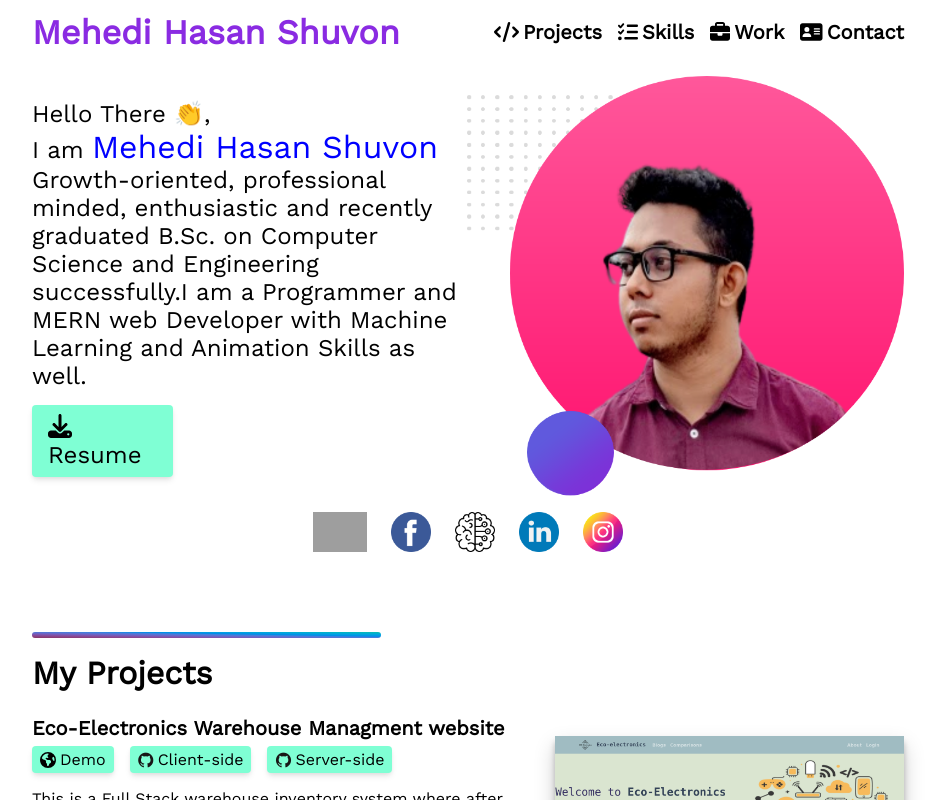
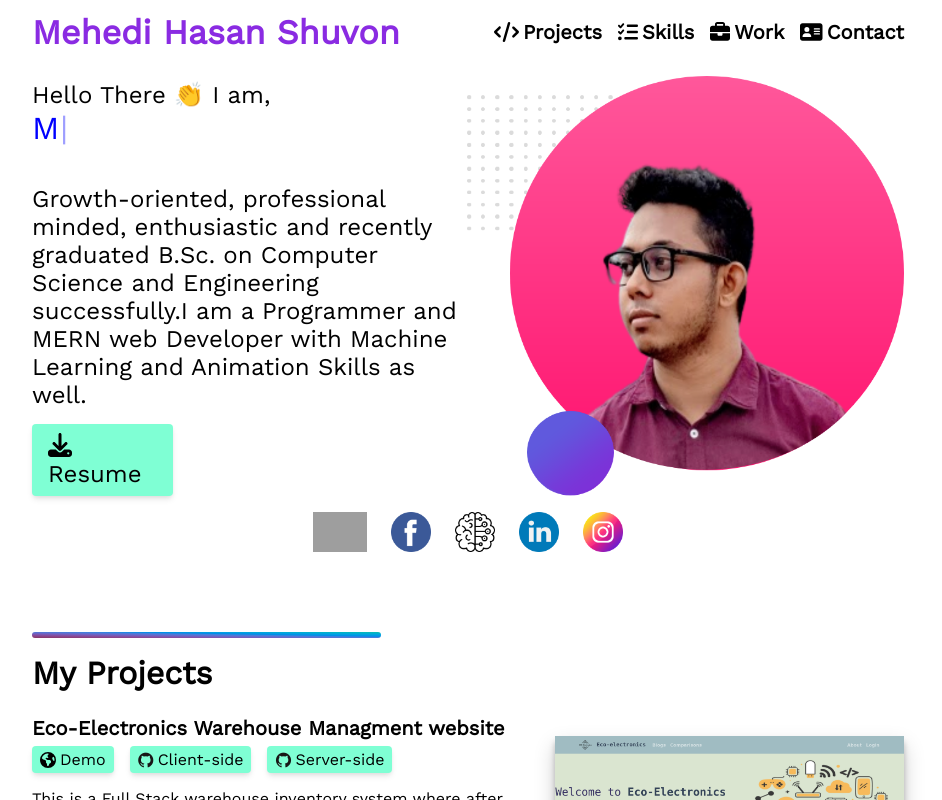
Before and after one commit to mehedi-hasan-shuvon/My-portfolio-react, a React (Create React App) app: page / in a window 1280 px wide. Shown: the top 800 px of the page, without its empty margins (172-1114 px from the left). Built offline with nearby package versions, Linux system fonts and the light colour scheme; grey boxes are pictures that could not be loaded.

Commit message:
added typing effects

```diff
--- a/package.json
+++ b/package.json
@@ -13,7 +13,10 @@
     "react": "^18.1.0",
     "react-dom": "^18.1.0",
     "react-scripts": "5.0.1",
+    "react-simple-typewriter": "^3.0.1",
     "react-toastify": "^9.0.4",
+    "react-typed": "^1.2.0",
+    "typewriter-effect": "^2.18.2",
     "web-vitals": "^2.1.4"
   },
   "scripts": {
--- a/src/components/Body/About/About.js
+++ b/src/components/Body/About/About.js
@@ -4,24 +4,35 @@ import me from '../../../assets/my-bg2.png'
 import SocialContact from '../../Common/SocialContact/SocialContact';
 import { FontAwesomeIcon } from '@fortawesome/react-fontawesome';
 import { faDownload } from '@fortawesome/free-solid-svg-icons';
-import cv from '../../../assets/cv.pdf'
+import cv from '../../../assets/cv.pdf';
+import Typewriter from 'typewriter-effect';
+
 const About = () => {
     return (
         <div className='about'>
             <div className='about-top'>
                 <div className='about-info'>
-                    Hello There 👏,
+                    Hello There 👏 I am,
                     <br />
-                    I am  <span className='info-name'>Mehedi Hasan Shuvon</span>
+                     <span className='info-name'>
+                        <Typewriter
+                            options={{
+                                strings: ['Mehedi Hasan Shuvon', 'MERN Stack Web Developer', 'Programmer'],
+                                autoStart: true,
+                                loop: true,
+                            }}
+                        />
+                    </span>
+
                     <br />
                     Growth-oriented, professional minded, enthusiastic and recently graduated B.Sc. on Computer Science and Engineering successfully.I am a Programmer and MERN web Developer with Machine Learning and Animation Skills as well.
 
                     <div className='download download-resume'>
-                    <a download href={cv}>
-                        <FontAwesomeIcon icon={faDownload} className='download-icon' target="_blank" />
-                         Resume
-                    </a>
-                </div>
+                        <a download href={cv}>
+                            <FontAwesomeIcon icon={faDownload} className='download-icon' target="_blank" />
+                            Resume
+                        </a>
+                    </div>
                 </div>
                 <div className='about-photo'>
                     <img src={me} alt="" className='picture' />
```
Also changed, not shown: 2 other files (tests, documents, lock files or other folders).
